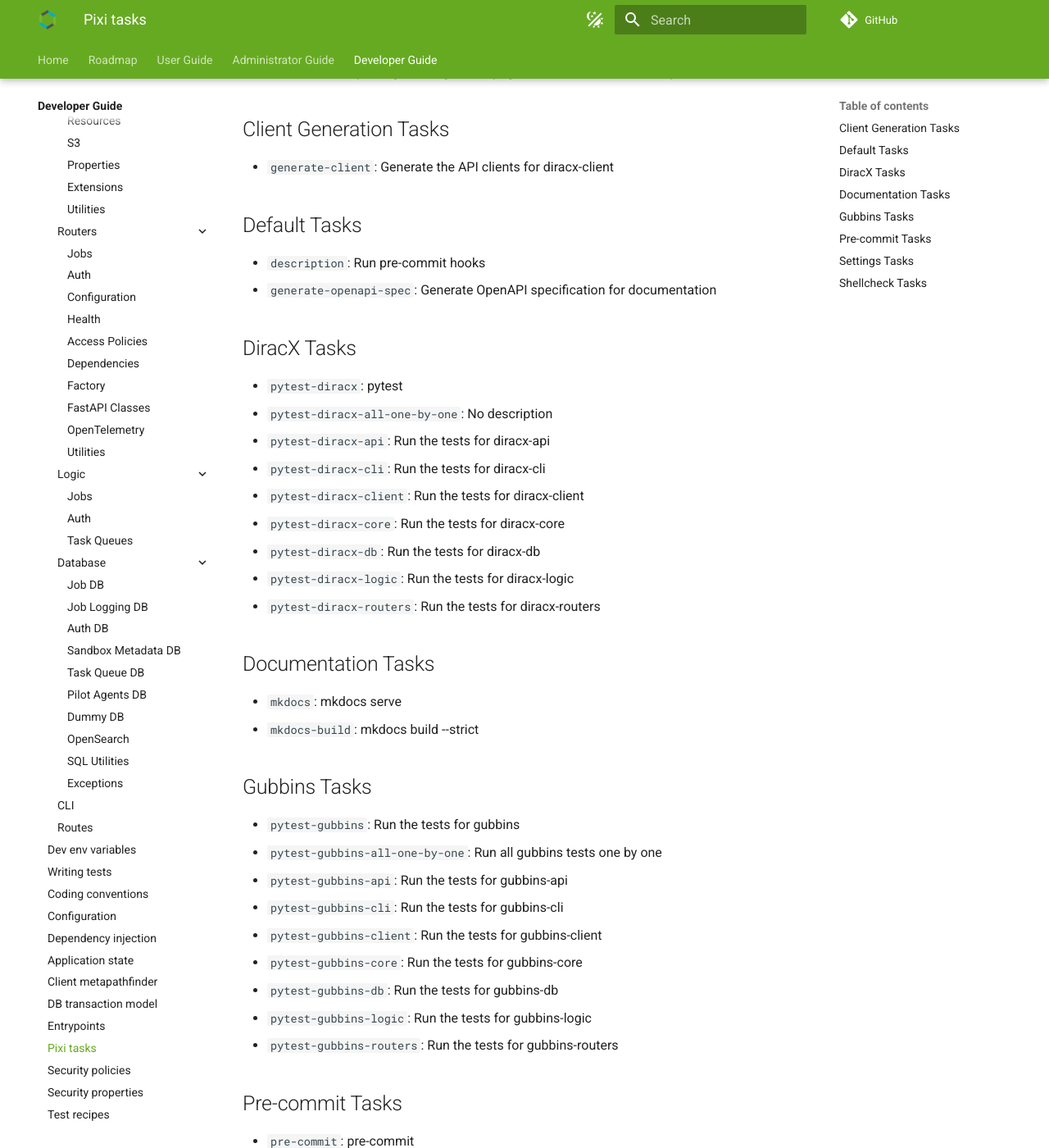
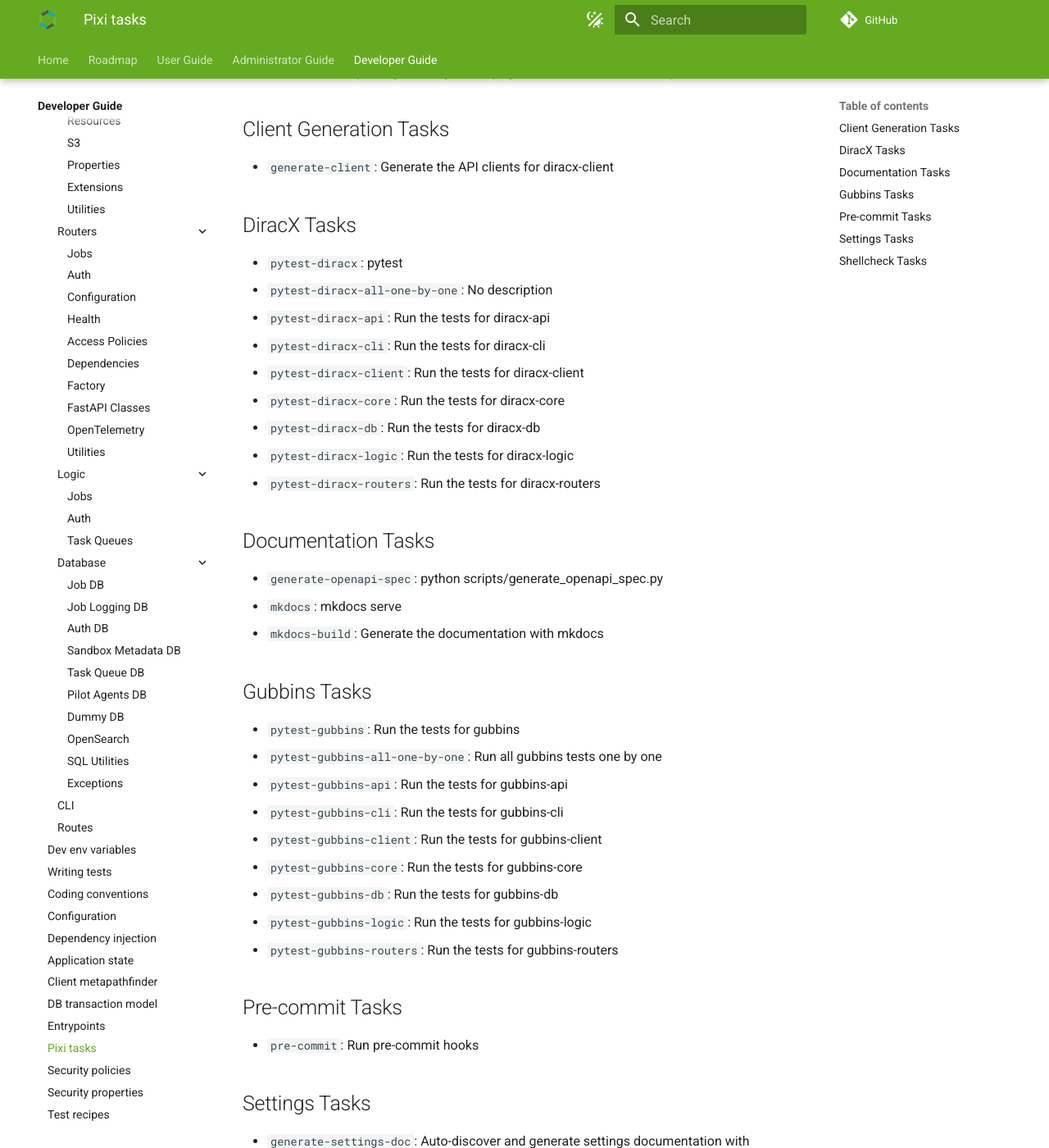
Before and after one commit to DIRACGrid/diracx, an MkDocs documentation site: the page built from docs/dev/reference/pixi-tasks.md, in a window 1280 px wide and 1400 px high, scrolled down 241 px. Shown: the whole window at 82% size. Built offline with MkDocs 1.6.1 and Material for MkDocs 9.7.7, drawn with Linux system fonts in a browser that asks for light colours; plug-ins that fetch from the network failed and are left out; comment, search, counter and statistics services are not loaded.

Commit message:
fix: pixi task docs

```diff
--- a/docs/dev/reference/pixi-tasks.md
+++ b/docs/dev/reference/pixi-tasks.md
@@ -8,11 +8,6 @@ This page documents the available pixi tasks.
 ## Client Generation Tasks
 
 - `generate-client`: Generate the API clients for diracx-client
-
-## Default Tasks
-
-- `description`: Run pre-commit hooks
-- `generate-openapi-spec`: Generate OpenAPI specification for documentation
 
 ## DiracX Tasks
 
@@ -28,8 +23,9 @@ This page documents the available pixi tasks.
 
 ## Documentation Tasks
 
+- `generate-openapi-spec`: python scripts/generate_openapi_spec.py
 - `mkdocs`: mkdocs serve
-- `mkdocs-build`: mkdocs build --strict
+- `mkdocs-build`: Generate the documentation with mkdocs
 
 ## Gubbins Tasks
 
```
Also changed, not shown: other parts of docs/dev/reference/pixi-tasks.md (+1 -1 lines), pixi.toml (+3 -4 lines), 1 other file.
